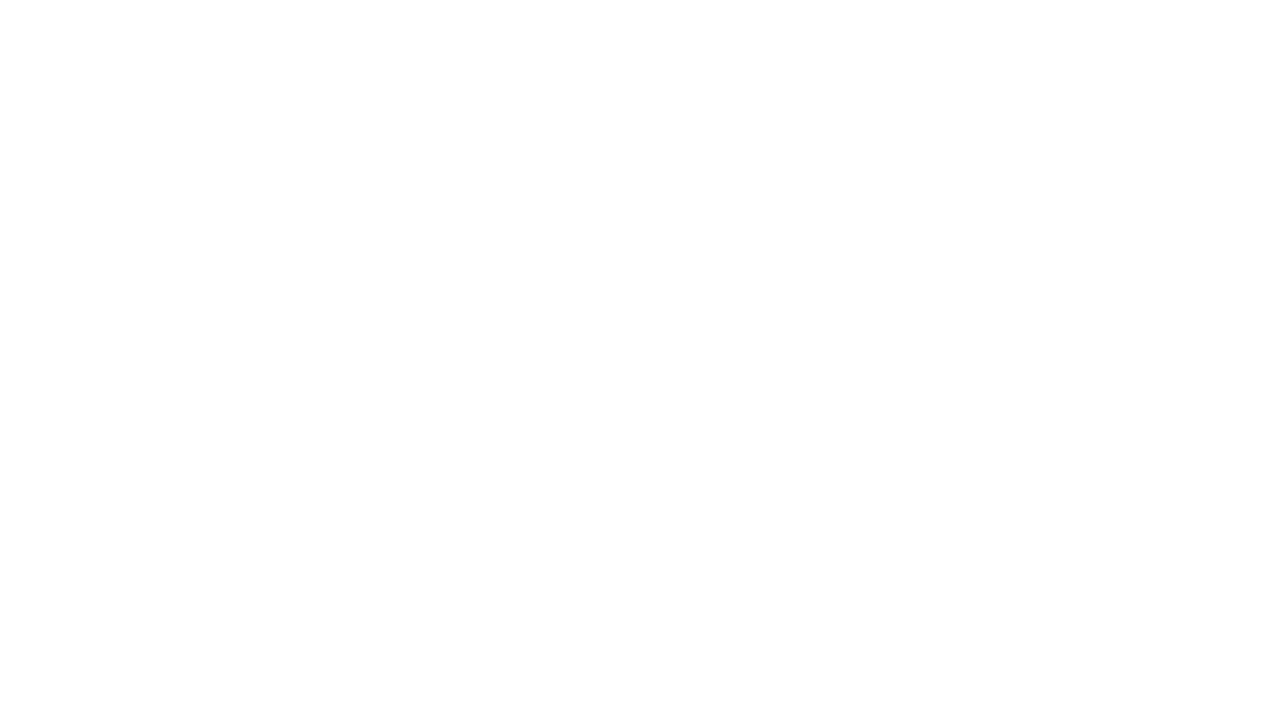
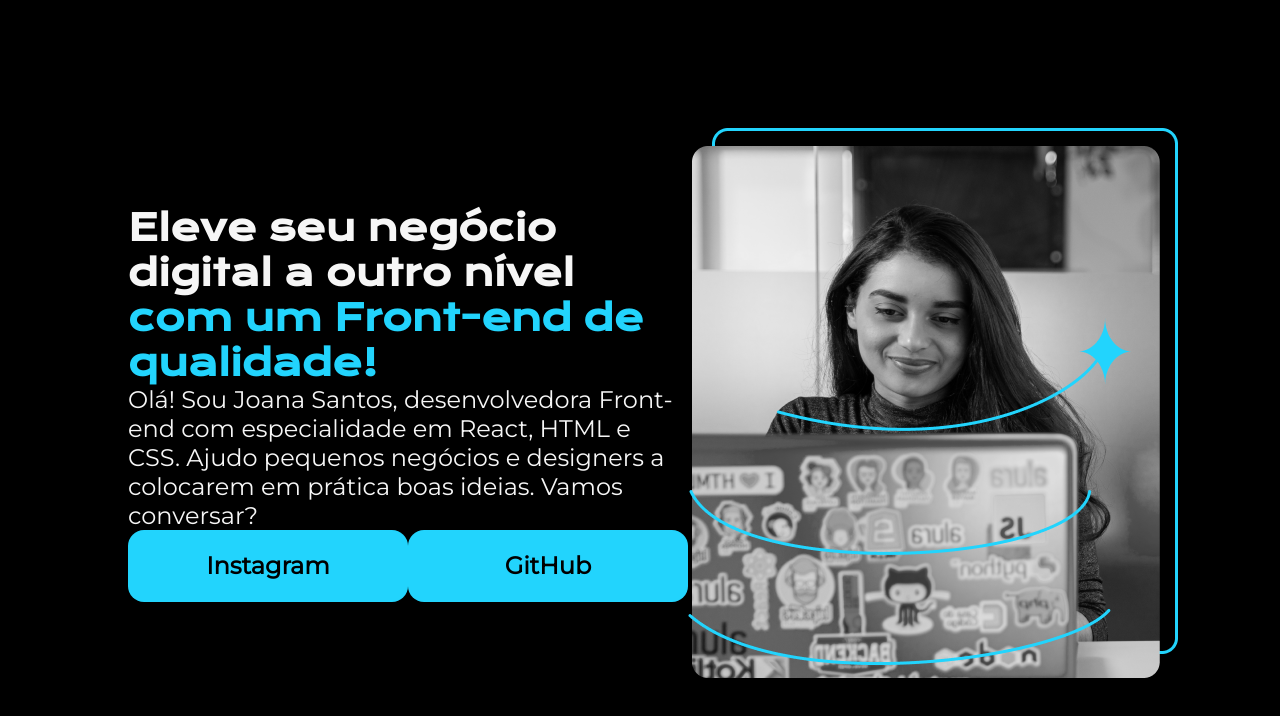
Before and after one commit to RicardoCCossa/Portfolio, a plain HTML site: page index.html in a window 1280 px wide. Drawn offline with nearby package versions, Linux system fonts and the light colour scheme.

Commit message:
estilizacao de botoes

```diff
--- a/index.html
+++ b/index.html
@@ -1,11 +1,32 @@
 <!DOCTYPE html>
-<html lang="en">
+<html lang="pt-br">
 <head>
     <meta charset="UTF-8">
+    <meta http-equiv="X-UA-Compatible" content="IE=edge">
     <meta name="viewport" content="width=device-width, initial-scale=1.0">
-    <title>Portfolio</title>
+    <title>Portifolio</title>
+    <link rel="stylesheet" href="style.css">
+    <link href="https://fonts.googleapis.com/css2?family=Krona+One&family=Montserrat:ital@0;1&display=swap" rel="stylesheet">
 </head>
 <body>
-
+    <header></header>
+    <main class="apresentacao">
+        <section class="apresentacao__conteudo">
+            <h1 class="apresentacao__conteudo__titulo">Eleve seu negócio digital a outro nível
+                <strong class="titulo-destaque">com um Front-end de qualidade!
+                </strong></h1>
+                <p class="apresentacao__conteudo__paragrafo">Olá! Sou Joana Santos, desenvolvedora
+                Front-end com especialidade em React, HTML e
+                CSS. Ajudo pequenos negócios e designers a
+                colocarem em prática boas ideias. Vamos
+                conversar?</p>
+            <div class="apresentacao__links">
+            <a class="apresentacao__links__link" href="https://instagram.com/rafaballerini">Instagram</a>
+            <a class="apresentacao__links__link" href="https://github.com/guilhermeonrails">GitHub</a>
+            </div>
+            </section>
+            <img src="imagem.png" alt="Foto da Joana Santos programando">
+    </main>
+    <footer></footer>
 </body>
 </html>
--- /dev/null
+++ b/style.css
@@ -0,0 +1,53 @@
+*{
+    margin: 0;
+    padding: 0;
+}
+
+body{
+    height: 100vh;
+    box-sizing: border-box;
+    background-color: #000000;
+    color: #F6F6F6;
+}
+
+.titulo-destaque{
+    color: #22D4FD;
+}
+.apresentacao{
+    margin: 10%;
+    display: flex;
+    align-items: center;
+    justify-content: space-between;
+}
+
+.apresentacao__conteudo {
+    width: 615px;
+}
+
+.apresentacao__conteudo__titulo {
+    font-size: 36px;
+    font-family: "Krona One", sans-serif;
+}
+
+.apresentacao__conteudo__paragrafo {
+    font-size: 24px;
+    font-family: "Montserrat", sans-serif;
+}
+
+.apresentacao__links {
+    display: flex;
+    justify-content: space-between;
+}
+
+.apresentacao__links__link {
+    background-color: #22D4FD;
+    width: 280px;
+    text-align: center;
+    border-radius: 16px;
+    font-size: 24px;
+    padding: 21.5px 0;
+    text-decoration: none;
+    color: #000000;
+    font-family: "Montserrat", sans-serif;
+    font-weight: 600;
+}
```
Also changed, not shown: Imagem.png (added).
